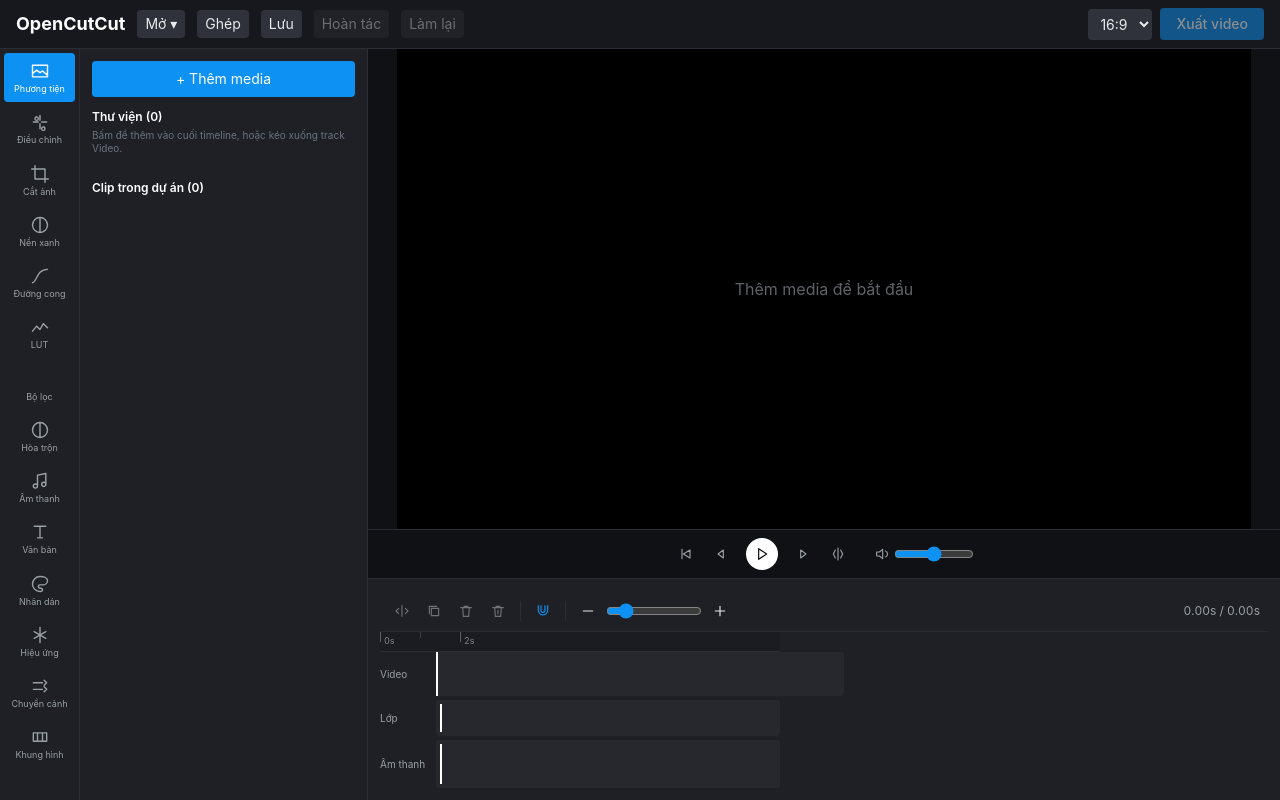
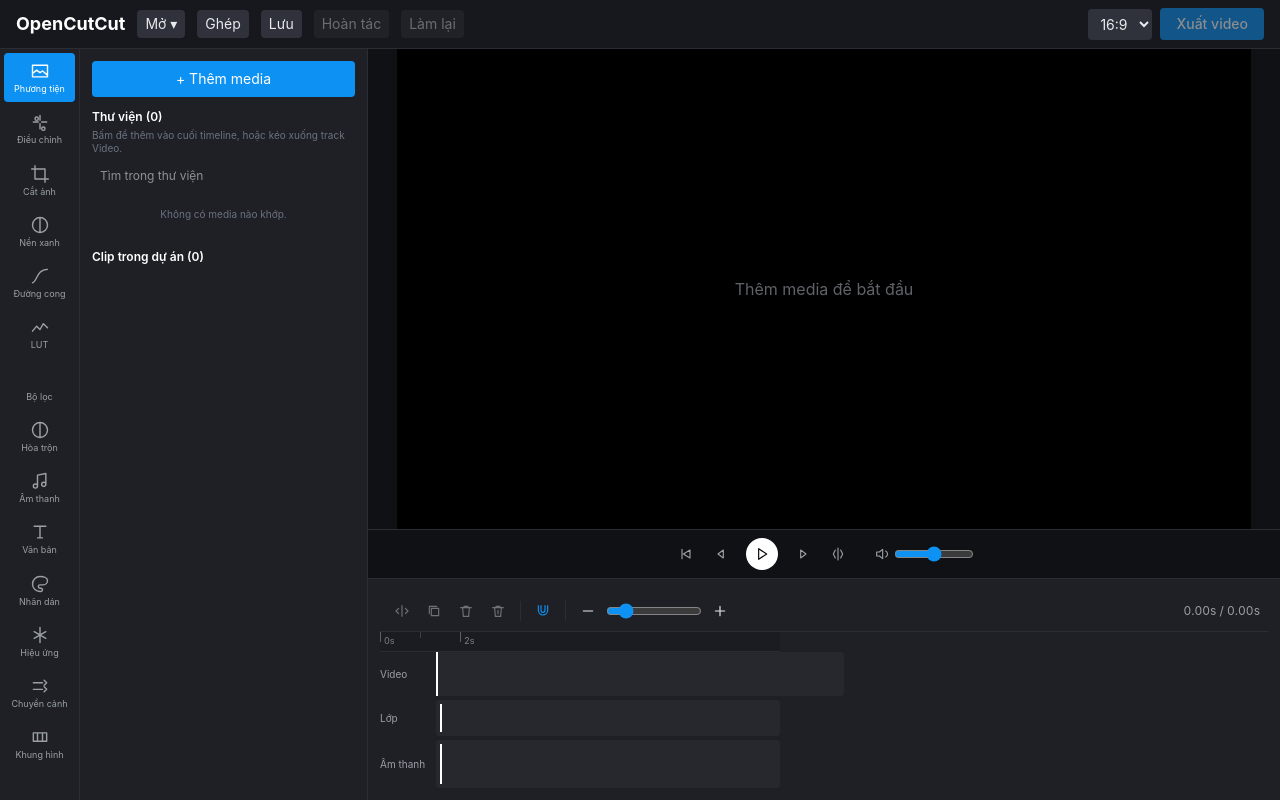
Before and after one commit to HoangThai18/thaipro-craft, a React (Vite) app in the folder apps/opencutcut/desktop/: page / in a window 1280 px wide. Built offline with nearby package versions, Linux system fonts and the light colour scheme; the HTML template or start-up script is replaced by a standard one.

Commit message:
OpenCutCut: ô tìm kiếm trong thư viện phương tiện

```diff
--- a/apps/opencutcut/desktop/src/App.tsx
+++ b/apps/opencutcut/desktop/src/App.tsx
@@ -661,6 +661,13 @@ export default function App() {
 
   /** Gom mọi thứ cần lưu thành một đối tượng duy nhất. */
   // --- Danh sách dự án mở gần đây ---
+  /** Từ khoá lọc thư viện phương tiện; rỗng là hiện tất cả. */
+  const [timKhoa, setTimKhoa] = useState("");
+  const hienThi = useMemo(() => {
+    const q = timKhoa.trim().toLowerCase();
+    if (!q) return assets;
+    return assets.filter((a) => a.name.toLowerCase().includes(q));
+  }, [assets, timKhoa]);
   const [ganDay, setGanDay] = useState<{ path: string; ten: string }[]>([]);
   const [hienDanhSach, setHienDanhSach] = useState(false);
   useEffect(() => {
@@ -1778,9 +1785,15 @@ export default function App() {
               <p className="mb-2 text-[10px] text-[#6b7280]">
                 Bấm để thêm vào cuối timeline, hoặc kéo xuống track Video.
               </p>
+              <input
+                value={timKhoa}
+                onChange={(e) => setTimKhoa(e.target.value)}
+                placeholder="Tìm trong thư viện"
+                className="mb-2 w-full rounded bg-[#1e2025] px-2 py-1 text-xs text-white outline-none focus:ring-1 focus:ring-[#0d92f4]"
+              />
               {/* Lưới hai cột như CapCut: mỗi ô có hình thu nhỏ và thời lượng. */}
               <div className="grid grid-cols-2 gap-1.5">
-                {assets.map((a) => (
+                {hienThi.map((a) => (
                   <button
                     key={a.id}
                     draggable
@@ -1812,6 +1825,11 @@ export default function App() {
                     </div>
                   </button>
                 ))}
+                {hienThi.length === 0 && (
+                  <p className="col-span-2 py-3 text-center text-[10px] text-[#6b7280]">
+                    Không có media nào khớp.
+                  </p>
+                )}
               </div>
               <h3 className="mb-2 mt-4 font-semibold text-white">
                 Clip trong dự án ({project.clips.length})
```
Also changed, not shown: 1 other file (tests, documents, lock files or other folders).
